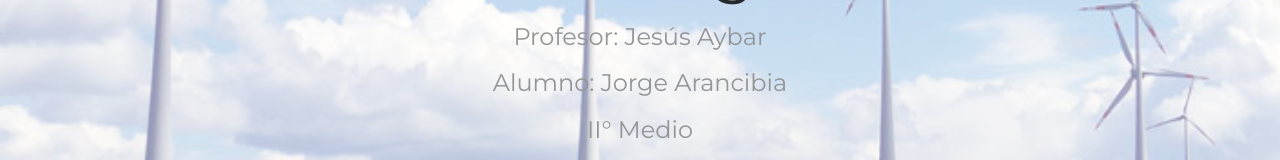
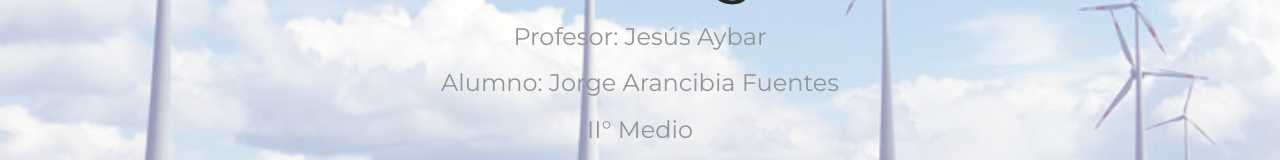
Before and after one commit to patoarancibia/EnergiaEolica, a plain HTML site: page index.html in a window 1280 px wide. Shown: the part 391-551 px from the top of the page. Drawn offline with nearby package versions, Linux system fonts and the light colour scheme.

Commit message:
Add files via upload

```diff
--- a/index.html
+++ b/index.html
@@ -87,7 +87,7 @@
             <div class="hero-text">
                 <h1>Departamento de Tecnología</h1>
                 <h3>Profesor: Jesús Aybar</h3>
-				<h3>Alumno: Jorge Arancibia</h3>
+				<h3>Alumno: Jorge Arancibia Fuentes</h3>
 				<h3>II° Medio</h3>
 				<br>
                 <a target="_blank" href="guia_proyectos_eolicos.pdf" class="btn btn-border">&nbsp;&nbsp;&nbsp;Descargar Guía de Impacto Ambiental&nbsp;&nbsp;&nbsp;</a>
```
